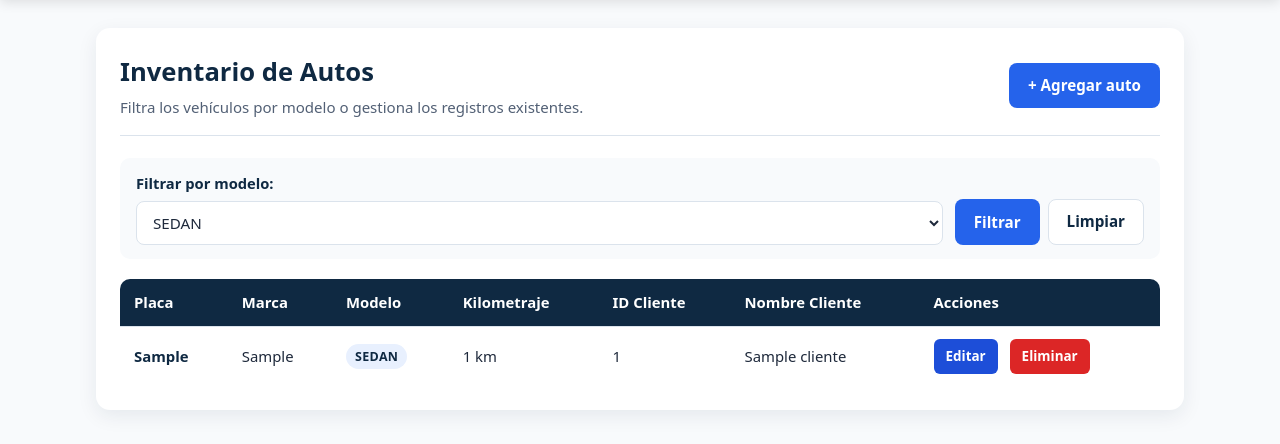
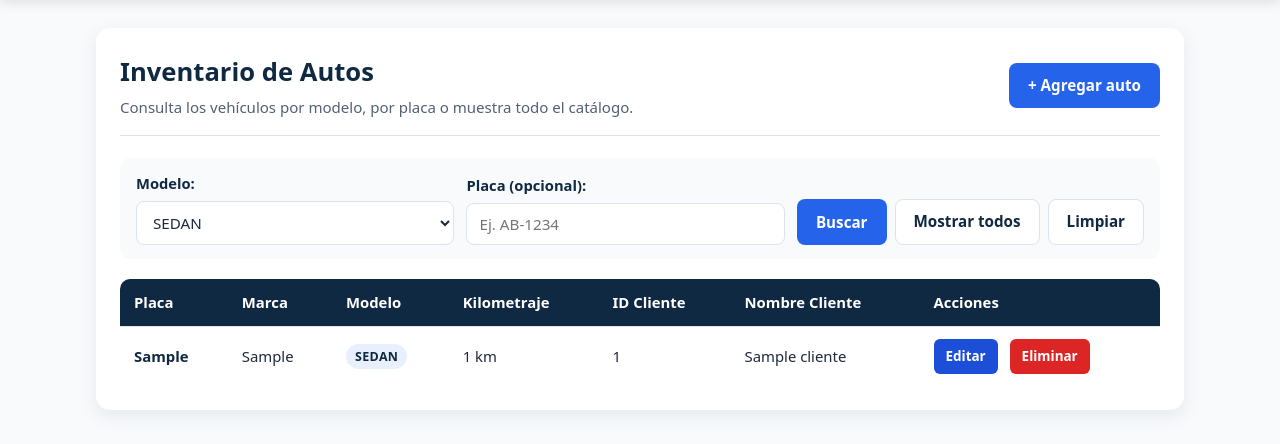
Before and after one commit to aaron-rm/ProyectoSemestralWEB, a PHP site: page /index.php?accion=listar&modelo=SEDAN in a window 1280 px wide. Shown: the part 82-526 px from the top of the page. Run offline with PHP 8.4, Linux system fonts and the light colour scheme; tables that the repository leaves empty hold one stand-in row (values such as "Sample post").

Commit message:
Mostrar autos: consulta bajo demanda por modelo, placa o todos

```diff
--- a/Controlador/AutoController.php
+++ b/Controlador/AutoController.php
@@ -5,13 +5,25 @@ require_once __DIR__ . '/../Modelo/AutoModel.php';
 
 if ($accion === 'listar') {
     $modelo = '';
-    if (isset($_GET['modelo'])) {
-        $modelo = $_GET['modelo'];
-    } elseif (isset($_POST['modelo'])) {
-        $modelo = $_POST['modelo'];
+    $placa = '';
+    $seBusco = false;
+
+    // Solo consulta la BD cuando el usuario selecciona un filtro, busca una placa o pulsa "Mostrar todos"
+    if (isset($_GET['modelo']) || isset($_GET['placa'])) {
+        $seBusco = true;
+        if (isset($_GET['modelo'])) {
+            $modelo = trim($_GET['modelo']);
+        }
+        if (isset($_GET['placa'])) {
+            $placa = trim($_GET['placa']);
+        }
     }
 
-    $autos = listarAutos($conexion, $modelo);
+    $autos = [];
+    if ($seBusco) {
+        $autos = listarAutos($conexion, $modelo, $placa);
+    }
+
     include __DIR__ . '/../Vista/mostrar_autos.php';
 
 } elseif ($accion === 'agregar') {
@@ -30,7 +42,7 @@ if ($accion === 'listar') {
     guardarCliente($conexion, $id_cliente, $nombre_cliente);
     guardarAuto($conexion, $placa, $marca, $modelo, $kilometraje, $id_cliente);
 
-    header('Location: index.php?accion=listar');
+    header('Location: index.php?accion=listar&modelo=Todos');
     exit;
 
 } elseif ($accion === 'editar' && isset($_GET['placa'])) {
@@ -38,7 +50,7 @@ if ($accion === 'listar') {
     $auto = buscarAutoPorPlaca($conexion, $placa);
 
     if (!$auto) {
-        header('Location: index.php?accion=listar');
+        header('Location: index.php?accion=listar&modelo=Todos');
         exit;
     }
 
@@ -53,14 +65,14 @@ if ($accion === 'listar') {
 
     actualizarAuto($conexion, $placa, $marca, $modelo, $kilometraje, $id_cliente);
 
-    header('Location: index.php?accion=listar');
+    header('Location: index.php?accion=listar&modelo=Todos');
     exit;
 
 } elseif ($accion === 'eliminar' && isset($_GET['placa'])) {
     $placa = $_GET['placa'];
     eliminarAuto($conexion, $placa);
 
-    header('Location: index.php?accion=listar');
+    header('Location: index.php?accion=listar&modelo=Todos');
     exit;
 
 } else {
--- a/Modelo/AutoModel.php
+++ b/Modelo/AutoModel.php
@@ -1,13 +1,18 @@
 <?php
-// Obtiene todos los autos o los filtra por modelo, junto con el nombre del cliente
-function listarAutos($conexion, $modelo = '')
+// Obtiene todos los autos o los filtra por modelo y/o placa, junto con el nombre del cliente
+function listarAutos($conexion, $modelo = '', $placa = '')
 {
     $sql = "SELECT a.*, c.nombre_cliente
             FROM autos a
-            INNER JOIN clientes c ON a.id_cliente = c.id_cliente";
+            INNER JOIN clientes c ON a.id_cliente = c.id_cliente
+            WHERE 1=1";
 
     if ($modelo !== '' && $modelo !== 'Todos') {
-        $sql .= " WHERE a.modelo = '$modelo'";
+        $sql .= " AND a.modelo = '$modelo'";
+    }
+
+    if ($placa !== '') {
+        $sql .= " AND a.placa LIKE '%$placa%'";
     }
 
     $resultado = mysqli_query($conexion, $sql);
--- a/Vista/css/estilos.css
+++ b/Vista/css/estilos.css
@@ -266,7 +266,7 @@ a { color: inherit; text-decoration: none; }
 .campo { display: flex; flex-direction: column; gap: 6px; }
 .campo-completo, .acciones-formulario { grid-column: 1 / -1; }
 .campo label, .campo-filtro label { font-weight: 600; font-size: 0.92rem; color: var(--primario); }
-.campo input, .campo select, .campo-filtro select {
+.campo input, .campo select, .campo-filtro input, .campo-filtro select {
     width: 100%;
     padding: 10px 12px;
     border: 1px solid var(--borde);
@@ -277,7 +277,7 @@ a { color: inherit; text-decoration: none; }
     background: var(--superficie);
     transition: border-color 0.2s ease, box-shadow 0.2s ease;
 }
-.campo input:focus, .campo select:focus, .campo-filtro select:focus { outline: none; border-color: var(--acento); box-shadow: 0 0 0 3px rgba(37, 99, 235, 0.18); }
+.campo input:focus, .campo select:focus, .campo-filtro input:focus, .campo-filtro select:focus { outline: none; border-color: var(--acento); box-shadow: 0 0 0 3px rgba(37, 99, 235, 0.18); }
 .campo input[readonly] { background: #e9eef4; color: var(--texto-suave); cursor: not-allowed; }
 .ayuda-campo { font-size: 0.8rem; color: var(--texto-suave); }
 .acciones-formulario { display: flex; flex-wrap: wrap; gap: 10px; padding-top: 6px; }
--- a/Vista/mostrar_autos.php
+++ b/Vista/mostrar_autos.php
@@ -1,10 +1,18 @@
 <?php
 if (isset($_GET['modelo'])) {
     $modeloSeleccionado = $_GET['modelo'];
-} elseif (isset($_POST['modelo'])) {
-    $modeloSeleccionado = $_POST['modelo'];
 } else {
     $modeloSeleccionado = '';
+}
+
+if (isset($_GET['placa'])) {
+    $placaBuscada = $_GET['placa'];
+} else {
+    $placaBuscada = '';
+}
+
+if (!isset($seBusco)) {
+    $seBusco = false;
 }
 
 $modelosDisponibles = ['SEDAN', 'PICK-UP', 'SUB', 'BUSITO'];
@@ -18,16 +26,16 @@ include __DIR__ . '/layouts/header.php';
     <div class="encabezado-pagina">
         <div>
             <h1>Inventario de Autos</h1>
-            <p class="subtitulo">Filtra los vehículos por modelo o gestiona los registros existentes.</p>
+            <p class="subtitulo">Consulta los vehículos por modelo, por placa o muestra todo el catálogo.</p>
         </div>
         <a href="index.php?accion=agregar" class="btn btn-primario">+ Agregar auto</a>
     </div>
 
-    <!-- Filtro por modelo -->
+    <!-- Formulario de consulta por modelo o placa -->
     <form method="get" action="index.php" class="barra-filtro">
         <input type="hidden" name="accion" value="listar">
         <div class="campo-filtro">
-            <label for="modelo">Filtrar por modelo:</label>
+            <label for="modelo">Modelo:</label>
             <select name="modelo" id="modelo">
                 <option value=""<?php if ($modeloSeleccionado === '' || $modeloSeleccionado === 'Todos') { echo ' selected'; } ?>>Todos</option>
                 <?php foreach ($modelosDisponibles as $modeloOpt): ?>
@@ -35,21 +43,34 @@ include __DIR__ . '/layouts/header.php';
                 <?php endforeach; ?>
             </select>
         </div>
+        <div class="campo-filtro">
+            <label for="placa">Placa (opcional):</label>
+            <input type="text" name="placa" id="placa" value="<?= $placaBuscada ?>" placeholder="Ej. AB-1234">
+        </div>
         <div class="acciones-filtro">
-            <button type="submit" class="btn btn-primario">Filtrar</button>
-            <?php if ($modeloSeleccionado !== '' && $modeloSeleccionado !== 'Todos'): ?>
+            <button type="submit" class="btn btn-primario">Buscar</button>
+            <a href="index.php?accion=listar&amp;modelo=Todos" class="btn btn-borde">Mostrar todos</a>
+            <?php if ($seBusco): ?>
                 <a href="index.php?accion=listar" class="btn btn-borde">Limpiar</a>
             <?php endif; ?>
         </div>
     </form>
 
-    <!-- Tabla de resultados o estado vacío -->
-    <?php if (empty($autos)): ?>
+    <!-- Estado inicial, sin coincidencias o tabla de resultados -->
+    <?php if (!$seBusco): ?>
+        <div class="estado-vacio">
+            <h2>Consulta el catálogo de autos</h2>
+            <p>Selecciona un modelo, escribe una placa o pulsa "Mostrar todos" para listar los vehículos.</p>
+            <div class="acciones-inline">
+                <a href="index.php?accion=listar&amp;modelo=Todos" class="btn btn-primario">Mostrar todos</a>
+            </div>
+        </div>
+    <?php elseif (empty($autos)): ?>
         <div class="estado-vacio">
             <h2>No hay autos registrados</h2>
-            <p>No se encontraron vehículos que coincidan con el filtro seleccionado.</p>
+            <p>No se encontraron vehículos que coincidan con la búsqueda realizada.</p>
             <div class="acciones-inline">
-                <a href="index.php?accion=listar" class="btn btn-borde">Ver todos</a>
+                <a href="index.php?accion=listar&amp;modelo=Todos" class="btn btn-borde">Ver todos</a>
                 <a href="index.php?accion=agregar" class="btn btn-primario">Registrar nuevo auto</a>
             </div>
         </div>
```
